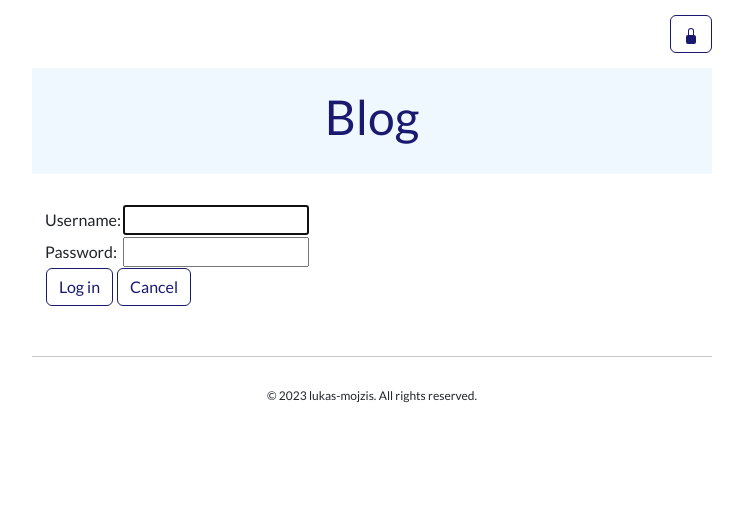
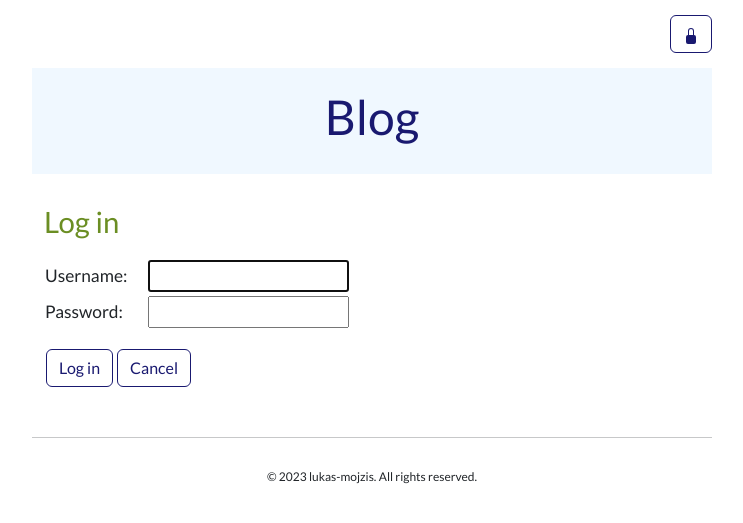
Before and after one commit to lukas-mojzis/blog, a Django app: page /accounts/login/ in a window 1280 px wide. Shown: the top 523 px of the page, without its empty margins (268-1011 px from the left). Run offline with Django 4.2, Linux system fonts and the light colour scheme.

Commit message:
Improved formatting of login form

```diff
--- a/blog/static/css/blog.css
+++ b/blog/static/css/blog.css
@@ -106,6 +106,23 @@ hr {
     height: 140px;
 }
 
+.login-form {
+    margin: 20px 0px 20px 0px;
+    font-size: 13pt;
+}
+
+.login-form table {
+    margin: 0px 0px 20px 0px;
+}
+
+.login-firstrow {
+    padding-bottom: 3px;
+}
+
+.login-rightcolumn {
+    padding-left: 20px;
+}
+
 .btn-secondary,
 .btn-secondary:visited {
     color: midnightblue;
--- a/blog/templates/registration/login.html
+++ b/blog/templates/registration/login.html
@@ -5,25 +5,27 @@ Log in – Blog
 {% endblock %}
 
 {% block content %}
+    <h3>Log in</h3>
+
     {% if form.errors %}
-        <p>Invalid username and/or password. Please try again.</p>
+        <p id="empty-comments">Invalid username and/or password! Please try again.</p>
     {% endif %}
 
-    <form method="POST" action="{% url 'login' %}" title="">
+    <form method="POST" action="{% url 'login' %}" class="login-form" title="">
         {% csrf_token %}
         <table>
             <tr>
-                <td>{{ form.username.label_tag }}</td>
-                <td>{{ form.username }}</td>
+                <td class="login-firstrow">{{ form.username.label_tag }}</td>
+                <td class="login-firstrow login-rightcolumn">{{ form.username }}</td>
             </tr>
             <tr>
                 <td>{{ form.password.label_tag }}</td>
-                <td>{{ form.password }}</td>
+                <td class="login-rightcolumn">{{ form.password }}</td>
             </tr>
         </table>
 
         <input type="submit" value="Log in" class="btn btn-secondary text-button" title="Log in" />
         <input type="hidden" name="next" value="{{ next }}" />
+        <button class="btn btn-secondary text-button" title="Return to previous page" onclick="return history.back()">Cancel</button>
     </form>
-    <button class="btn btn-secondary text-button" title="Return to previous page" onclick="return history.back()">Cancel</button>
 {% endblock %}
```
